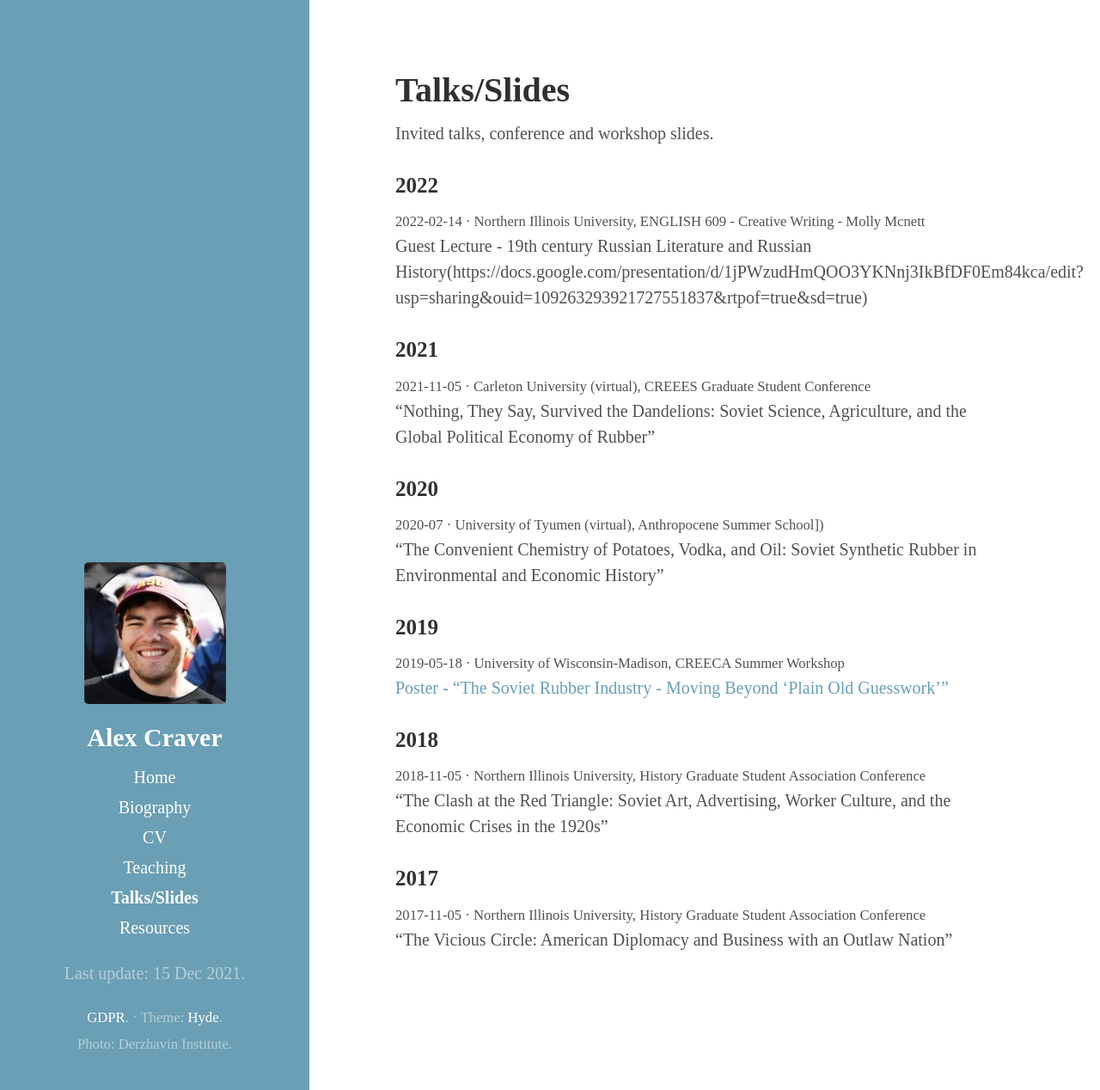
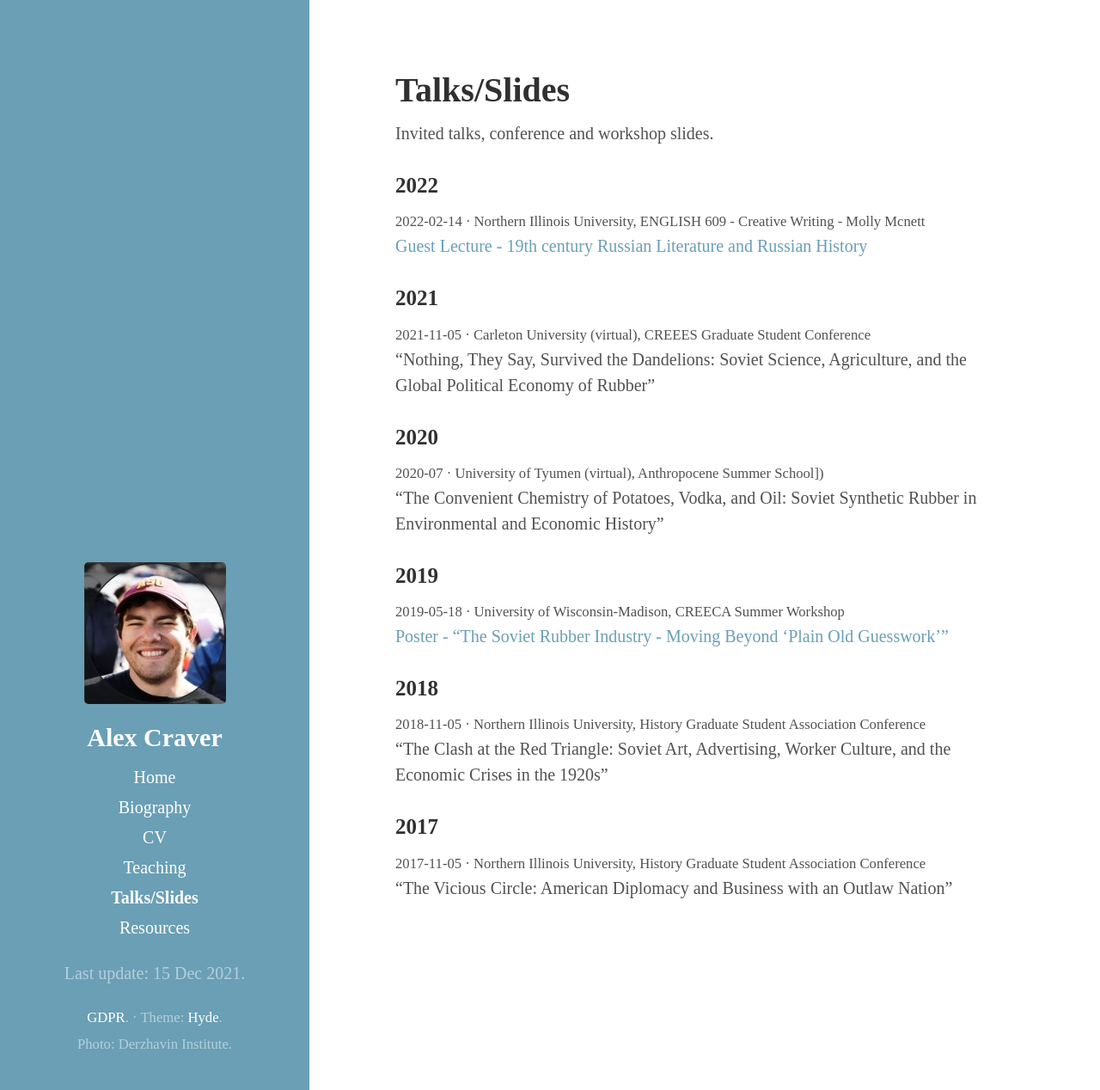
Before and after one commit to ahcraver/ahcraver.github.io, a Jekyll site: the page built from talks.md, in a window 1280 px wide and 1268 px high. Shown: the whole window at 86% size. Built offline with Jekyll 4.4.1, drawn with Linux system fonts in a browser that asks for light colours.

Commit message:
Update talks.md

```diff
--- a/talks.md
+++ b/talks.md
@@ -8,7 +8,7 @@ Invited talks, conference and workshop slides.
 ### 2022
 
 <small>2022-02-14 · Northern Illinois University, ENGLISH 609 - Creative Writing - Molly Mcnett</small><br />
-Guest Lecture - 19th century Russian Literature and Russian History(https://docs.google.com/presentation/d/1jPWzudHmQOO3YKNnj3IkBfDF0Em84kca/edit?usp=sharing&ouid=109263293921727551837&rtpof=true&sd=true)
+[Guest Lecture - 19th century Russian Literature and Russian History](https://docs.google.com/presentation/d/1jPWzudHmQOO3YKNnj3IkBfDF0Em84kca/edit?usp=sharing&ouid=109263293921727551837&rtpof=true&sd=true)
 ### 2021
 
 <small>2021-11-05 · Carleton University (virtual), CREEES Graduate Student Conference</small><br />
```
